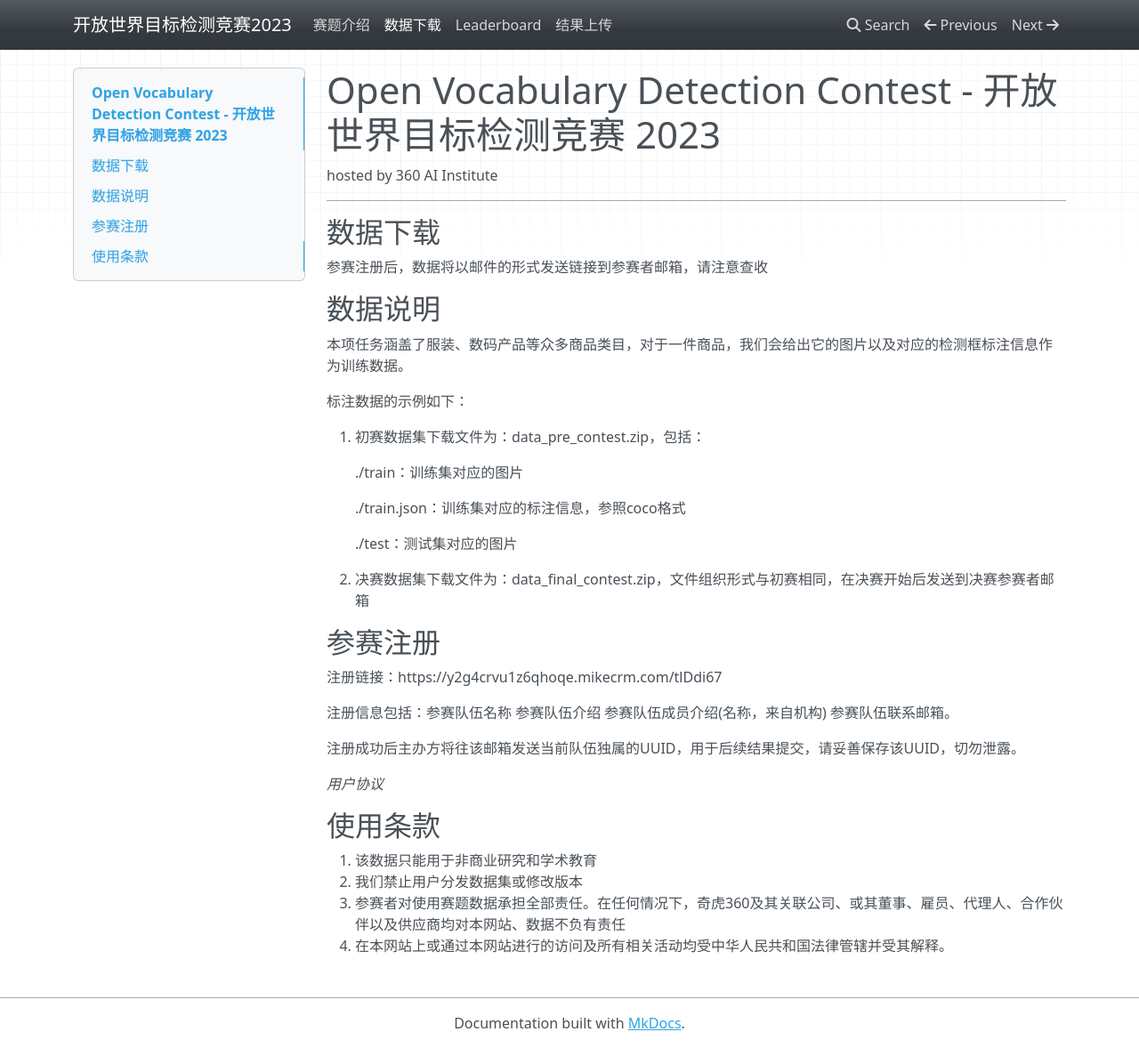
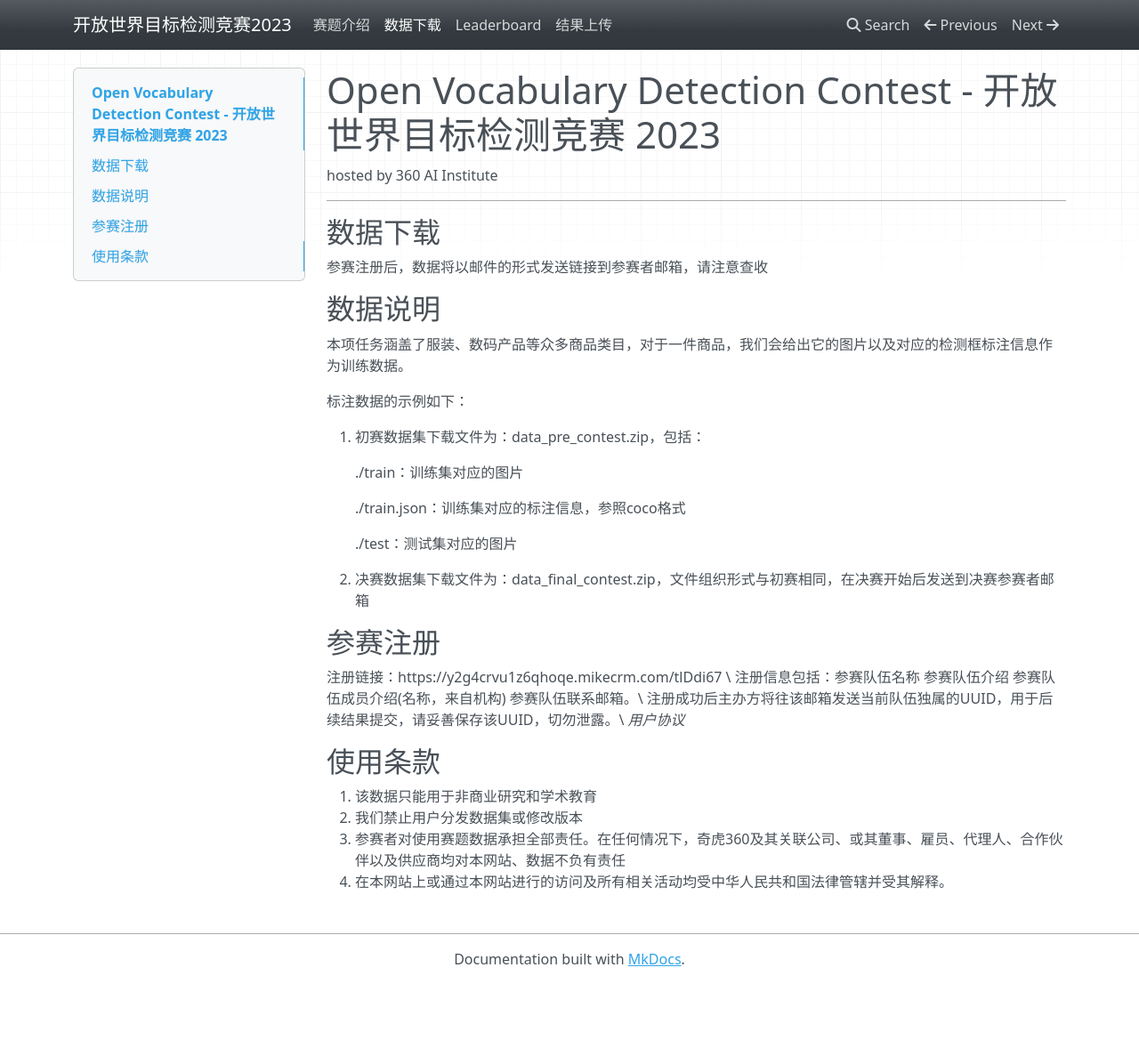
Before and after one commit to 360CVGroup/OVD_Contest, an MkDocs documentation site: the page built from docs/data.md, in a window 1280 px wide and 1178 px high. Shown: the whole window at 89% size. Built offline with MkDocs 1.6.1, drawn with Linux system fonts in a browser that asks for light colours; nearby versions of some CDN libraries.

```diff
--- a/docs/data.md
+++ b/docs/data.md
@@ -24,12 +24,9 @@ hosted by 360 AI Institute
 
 
 ## 参赛注册
-注册链接：https://y2g4crvu1z6qhoqe.mikecrm.com/tlDdi67
-
-注册信息包括：参赛队伍名称 参赛队伍介绍 参赛队伍成员介绍(名称，来自机构) 参赛队伍联系邮箱。
-
-注册成功后主办方将往该邮箱发送当前队伍独属的UUID，用于后续结果提交，请妥善保存该UUID，切勿泄露。
-
+注册链接：https://y2g4crvu1z6qhoqe.mikecrm.com/tlDdi67 \
+注册信息包括：参赛队伍名称 参赛队伍介绍 参赛队伍成员介绍(名称，来自机构) 参赛队伍联系邮箱。\
+注册成功后主办方将往该邮箱发送当前队伍独属的UUID，用于后续结果提交，请妥善保存该UUID，切勿泄露。\
 *用户协议*
 
 ## 使用条款
```
